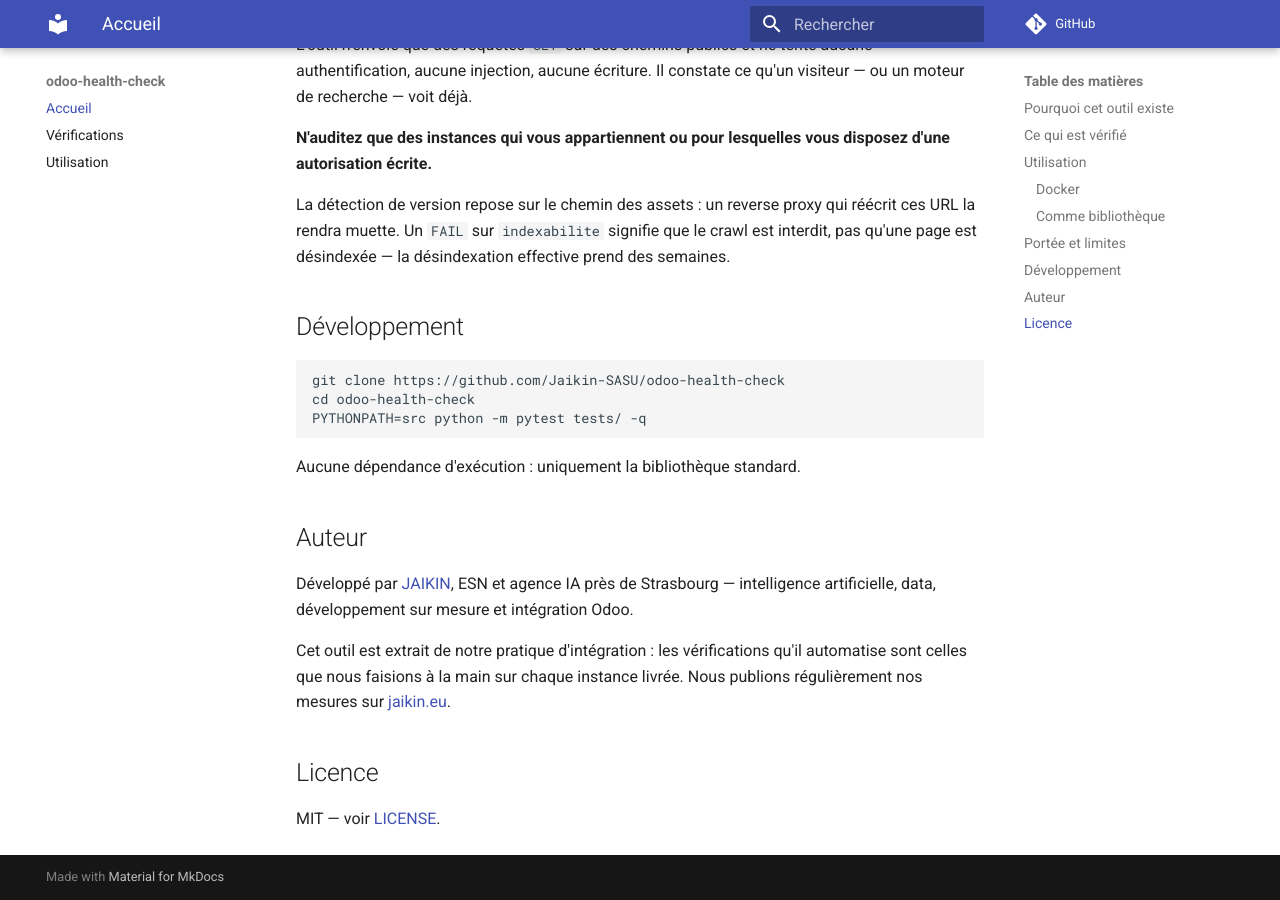
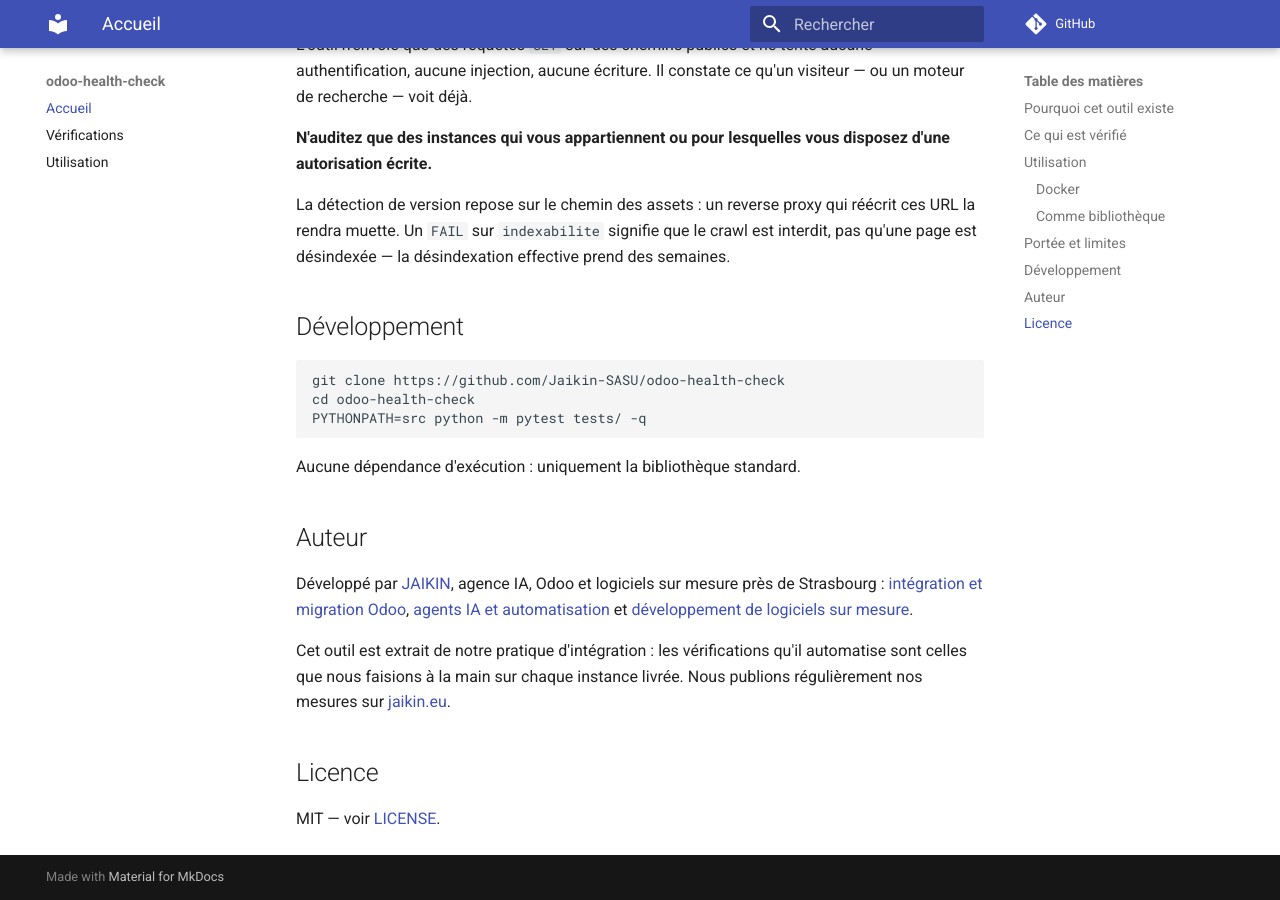
Before and after one commit to Jaikin-SASU/odoo-health-check, an MkDocs documentation site: the page built from docs/index.md, in a window 1280 px wide and 900 px high, scrolled down 2357 px. Built offline with MkDocs 1.6.1 and Material for MkDocs 9.7.7, drawn with Linux system fonts in a browser that asks for light colours; comment, search, counter and statistics services are not loaded.

Commit message:
Docs : liens vers les pages Odoo, IA et logiciels sur mesure de JAIKIN

```diff
--- a/docs/index.md
+++ b/docs/index.md
@@ -121,8 +121,10 @@
 
 ## Auteur
 
-Développé par [JAIKIN](https://jaikin.eu), ESN et agence IA près de Strasbourg —
-intelligence artificielle, data, développement sur mesure et intégration Odoo.
+Développé par [JAIKIN](https://www.jaikin.eu/), agence IA, Odoo et logiciels sur mesure
+près de Strasbourg : [intégration et migration Odoo](https://www.jaikin.eu/integrateur-odoo-france),
+[agents IA et automatisation](https://www.jaikin.eu/automatisation-ia) et
+[développement de logiciels sur mesure](https://www.jaikin.eu/developpement-logiciel-sur-mesure).
 
 Cet outil est extrait de notre pratique d'intégration : les vérifications qu'il
 automatise sont celles que nous faisions à la main sur chaque instance livrée.
```
